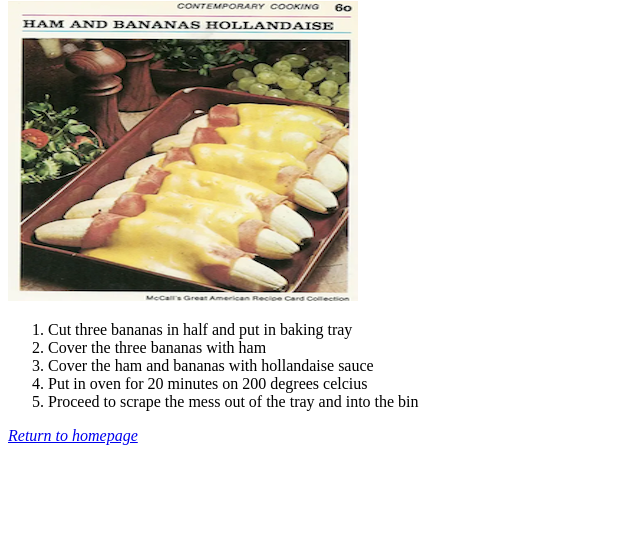
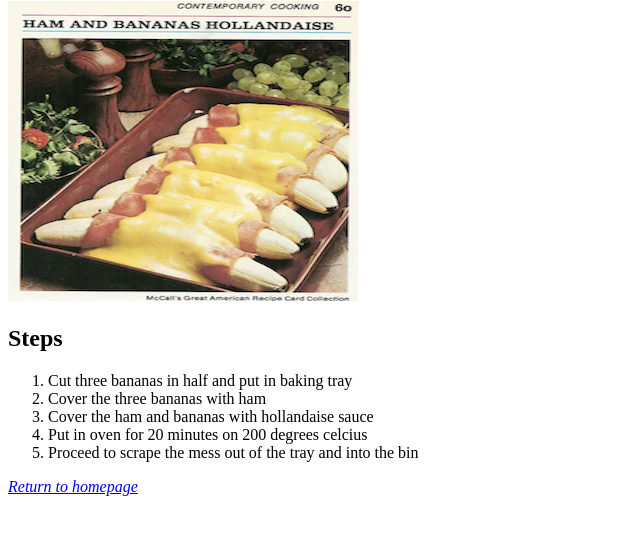
Before and after one commit to quinnoutram/recipe-website, a plain HTML site: page recipes/ham-and-bananas-hollandaise.html in a window 1280 px wide. Shown: the part 79-614 px from the top of the page, without its empty margins (0-640 px from the left). Drawn offline with Linux system fonts and the light colour scheme.

Commit message:
Added steps heading to recipe pages

```diff
--- a/recipes/ham-and-bananas-hollandaise.html
+++ b/recipes/ham-and-bananas-hollandaise.html
@@ -10,6 +10,7 @@
     <h1>Ham and Bananas Hollandaise</h1>
     <img src="../images/ham-and-bananas-hollandaise.png">
     <p>
+        <h2><strong>Steps</strong></h2>
         <ol>
             <li>Cut three bananas in half and put in baking tray</li>
             <li>Cover the three bananas with ham</li>
```
Also changed, not shown: recipes/lime-cheese-salad.html (+1 -0 lines), recipes/tuna-and-jell-o-pie.html (+1 -0 lines).
